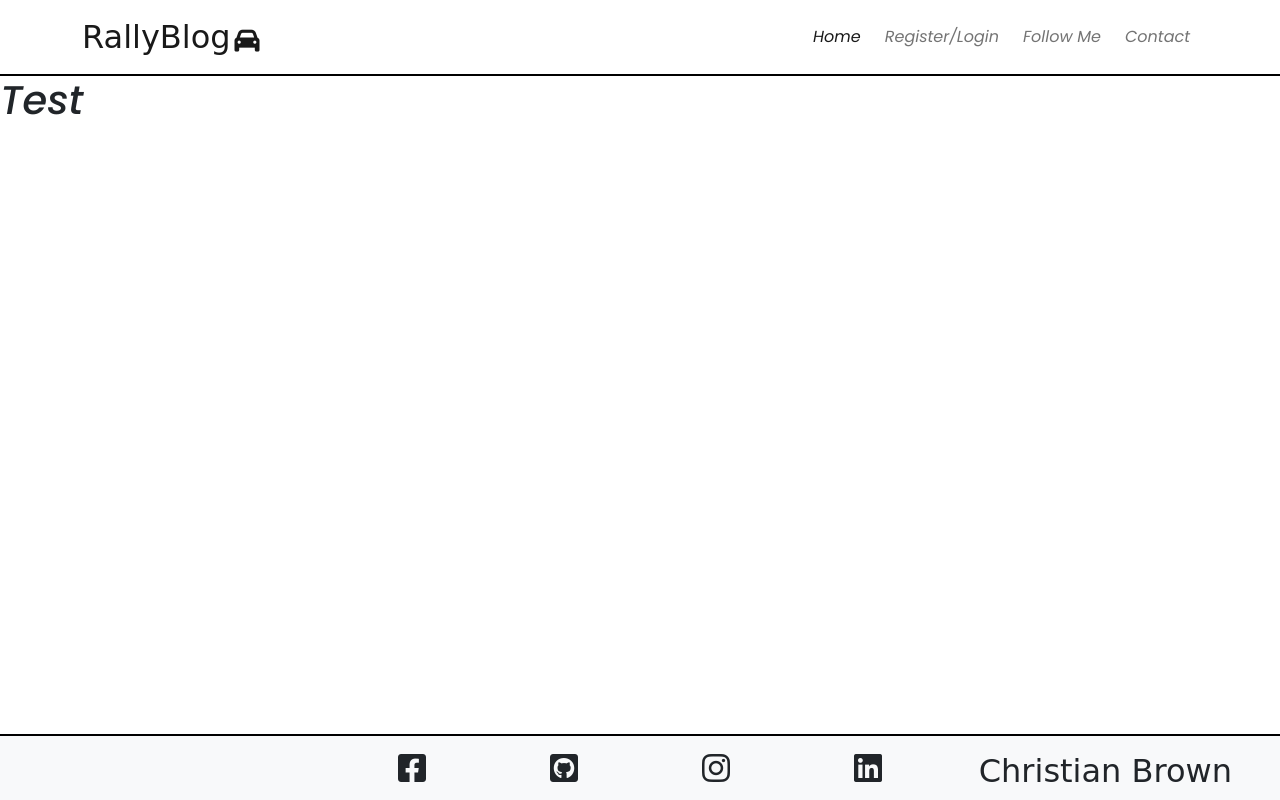
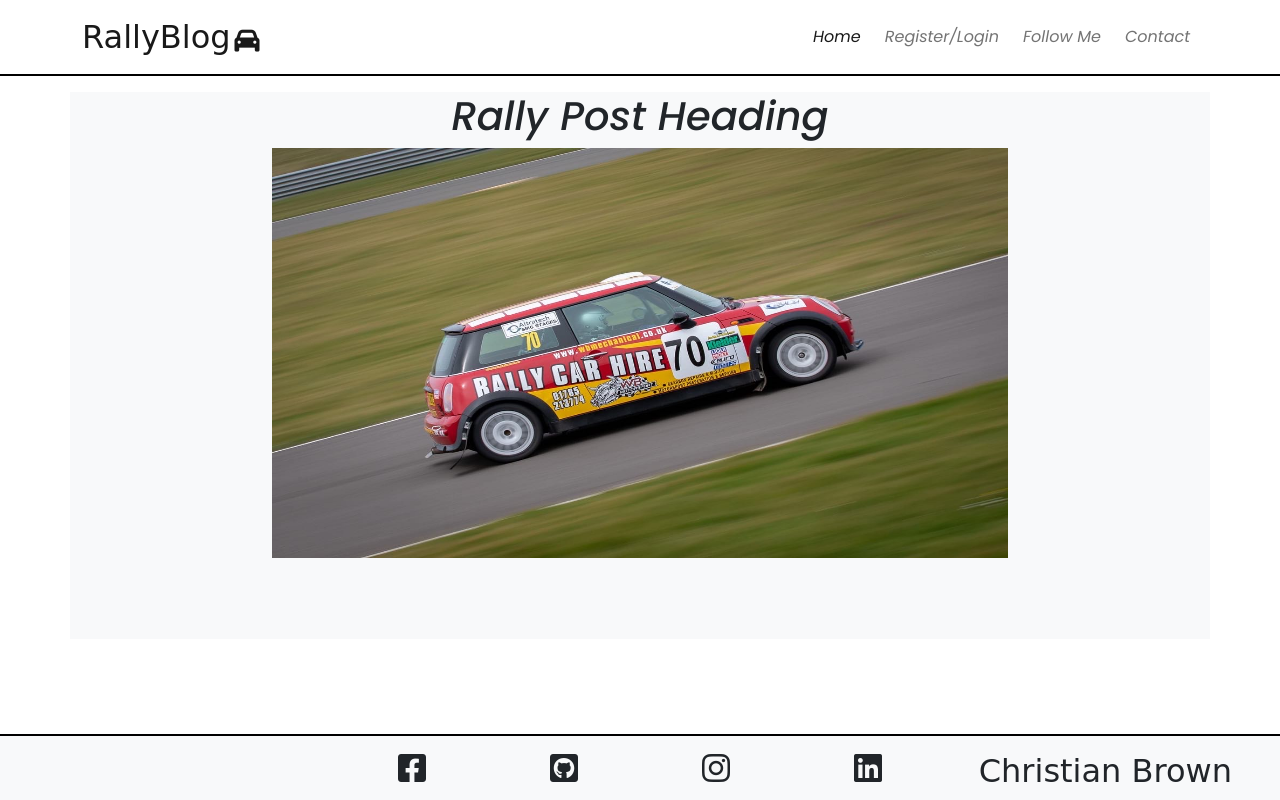
Before and after one commit to Robrowno/rally-blog, a Django app: page /post-detail in a window 1280 px wide. Run offline with Django 3.2, Linux system fonts and the light colour scheme; some libraries are stand-ins or nearby versions; some web fonts are replaced.

Commit message:
fubegin rther testing of post-detail.html to compare UI with balsamiq wireframe

```diff
--- a/templates/pages/post-detail.html
+++ b/templates/pages/post-detail.html
@@ -2,7 +2,20 @@
 
 
 
-<h1>Test</h1>
+<div class="container mt-3 bg-light">
+    <div class="row">
+
+        <div class="col-lg-8 mx-auto">
+
+            <h1 class="text-center"> Rally Post Heading </h1>
+
+            <img class="image-fluid" src="/static/images/mini-fast-pic.JPG" alt="A Mini driving fast on track" width="100%" height="75%">
+
+
+
+
+        </div>
+    </div>
 
 
 
@@ -13,12 +26,7 @@
 
 
 
-
-
-
-
-
-
+</div>
 
 
 
```
Also changed, not shown: static/images/mini-fast-pic.JPG (added).
